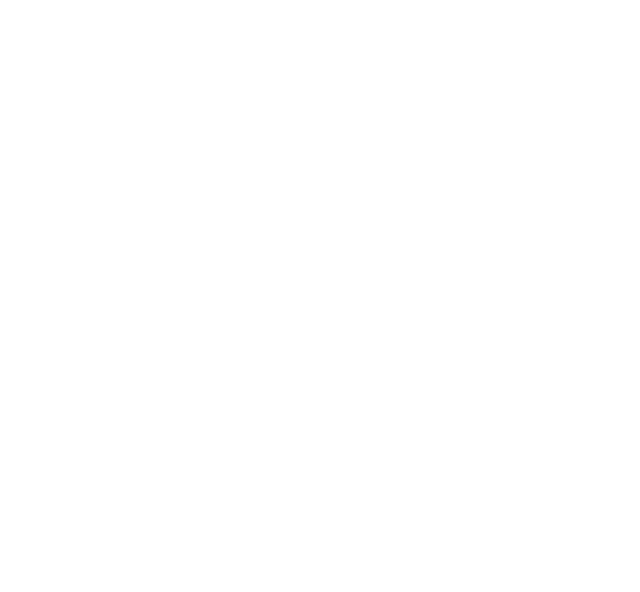
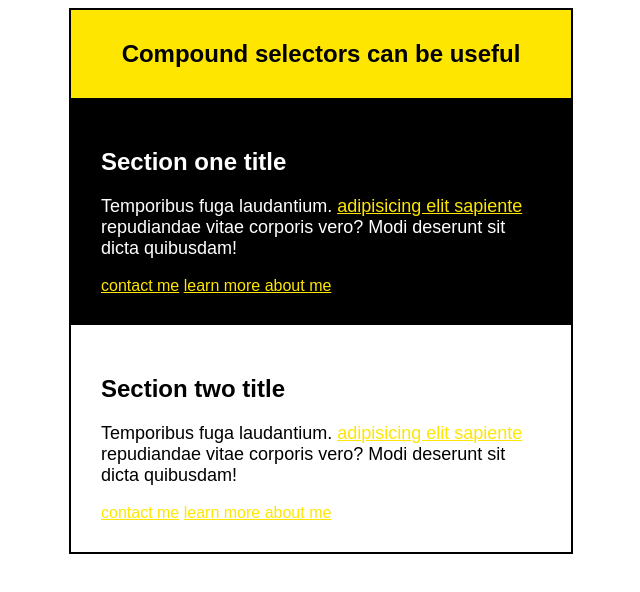
Before and after one commit to ogustm/css_cards_layout, a plain HTML site: page index.html in a window 1280 px wide. Shown: the whole page, without its empty margins (319-959 px from the left). Drawn offline with Linux system fonts and the light colour scheme.

Commit message:
added container

```diff
--- a/css/style.css
+++ b/css/style.css
@@ -1,11 +1,45 @@
+html,
+body{
+    font-family: Arial, Helvetica, sans-serif;
+}
+
+.container {
+    width: 500px;
+    margin: 0 auto;
+    border:2px solid black;
+}
+
 h1, p {
     margin-top: 0;
 }
 
+header {
+    padding: 30px;
+    background-color: #FFE600;
+}
+
 h1 {
     font-size: 24px;
+    margin-bottom: 0;
+    text-align: center;
 }
 
-p{
+p {
     font-size: 18px;
 }
+
+a {
+    color: #FFE600;
+}
+
+section {
+    padding: 30px;
+}
+
+.one {
+    background-color: black;
+}
+
+.one h2, .one p{
+    color: white;
+}
--- a/index.html
+++ b/index.html
@@ -7,20 +7,31 @@
     <link rel="stylesheet" href="css/style.css">
 </head>
 <body>
+    <div class="container">
         <header>
-        <h1></h1>
+            <h1>Compound selectors can be useful</h1>
         </header>
         <section class="one">
-        <h2></h2>
-        <p></p>
-        <a href="#" class="btn"></a>
-        <a href="#" class="btn"></a>
+            <h2>Section one title</h2>
+            <p>
+                Temporibus fuga laudantium. <a href="#">adipisicing elit
+                sapiente</a> repudiandae vitae corporis vero? Modi deserunt
+                sit dicta quibusdam!
+             </p>
+            <a href="#" class="btn">contact me</a>
+            <a href="#" class="btn">learn more about me</a>
         </section>
         <section class="two">
-        <h2></h2>
-        <p></p>
-        <a href="#" class="btn"></a>
-        <a href="#" class="btn"></a>
+            <h2>Section two title</h2>
+            <p>
+                Temporibus fuga laudantium. <a href="#">adipisicing elit
+                sapiente</a> repudiandae vitae corporis vero? Modi deserunt
+                sit dicta quibusdam!
+            </p>
+            <a href="#" class="btn">contact me</a>
+            <a href="#" class="btn">learn more about me</a>
         </section>
+    </div>
+
 </body>
 </html>
```
Lines whose indentation alone changed are shown as unchanged.
